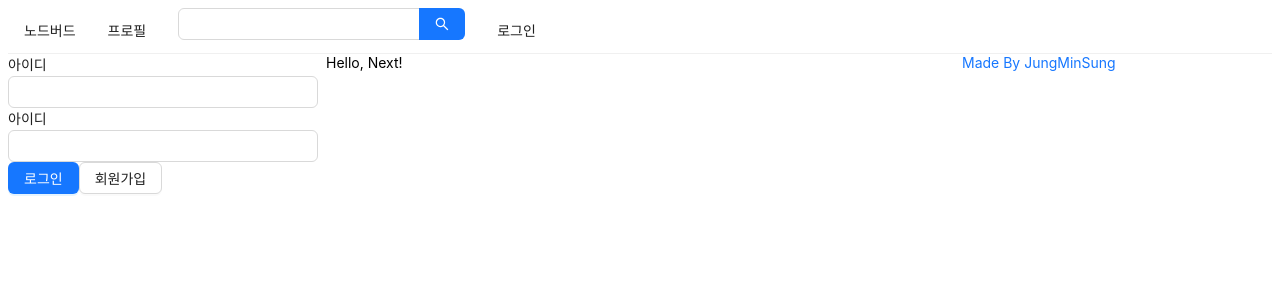
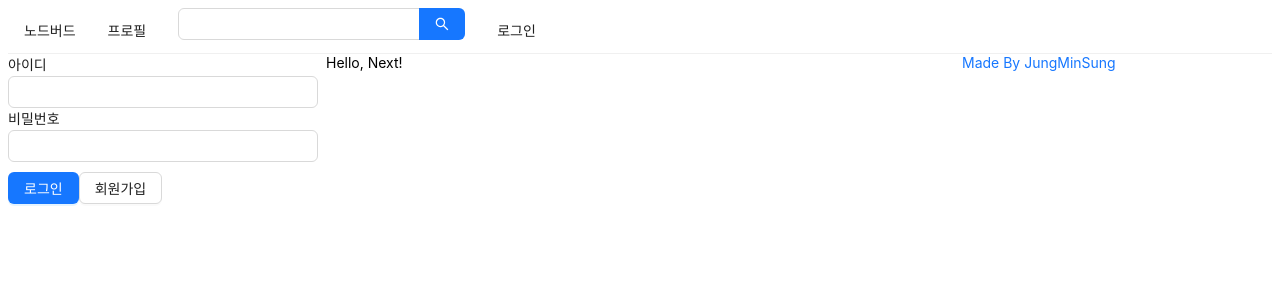
Before and after one commit to JaeHyun-2001/React-Nodebird, a Next.js app in the folder front/: page / in a window 1280 px wide. Shown: the top 300 px of the page. Built offline with nearby package versions, Linux system fonts and the light colour scheme.

Commit message:
React Nodebird : styled-component & inline style rerendering

```diff
--- a/front/components/AppLayout.js
+++ b/front/components/AppLayout.js
@@ -6,6 +6,7 @@ import { Input, Menu, Row, Col } from 'antd';
 import Head from 'next/head';
 import UserProfile from '../components/UserProfile';
 import LoginForm from '../components/LoginForm';
+
 
 const AppLayout = ({ children }) => {
   const [isLoggedIn, setIsLoggedIn] = useState(false);
@@ -28,7 +29,6 @@ const AppLayout = ({ children }) => {
         <a href="https://github.com/JaeHyun-2001" target="_blank" rel="noreferrer noopener">Made By JungMinSung </a>
         </Col>
       </Row>
-
     </div>
   );
 };
--- a/front/components/LoginForm.js
+++ b/front/components/LoginForm.js
@@ -2,7 +2,11 @@
 import React, { useCallback, useState } from 'react';
 import { Form , Input, Button} from 'antd';
 import Link from 'next/link';
+import styled from 'styled-components'
 
+const ButtonWrapper = styled.div`
+    margin-top : 10px;
+`
 
 const LoginForm = () => {
     const [id, setId] = useState('');
@@ -22,14 +26,14 @@ const LoginForm = () => {
                 <Input name="user-id" value={id} onChange={onChangeId} required/>
             </div>
             <div>
-                <label htmlFor='user-password'>아이디</label>
+                <label htmlFor='user-password'>비밀번호</label>
                 <br/>
                 <Input name="user-password" value={password} onChange={onChangePassword} required/>
             </div>
-            <div>
+            <ButtonWrapper>
                 <Button type="primary" htmlType="submit" loading={false}>로그인</Button>
                 <Link href="/signup"><Button>회원가입</Button></Link>
-            </div>
+            </ButtonWrapper>
         </Form>
     )
 }
```
